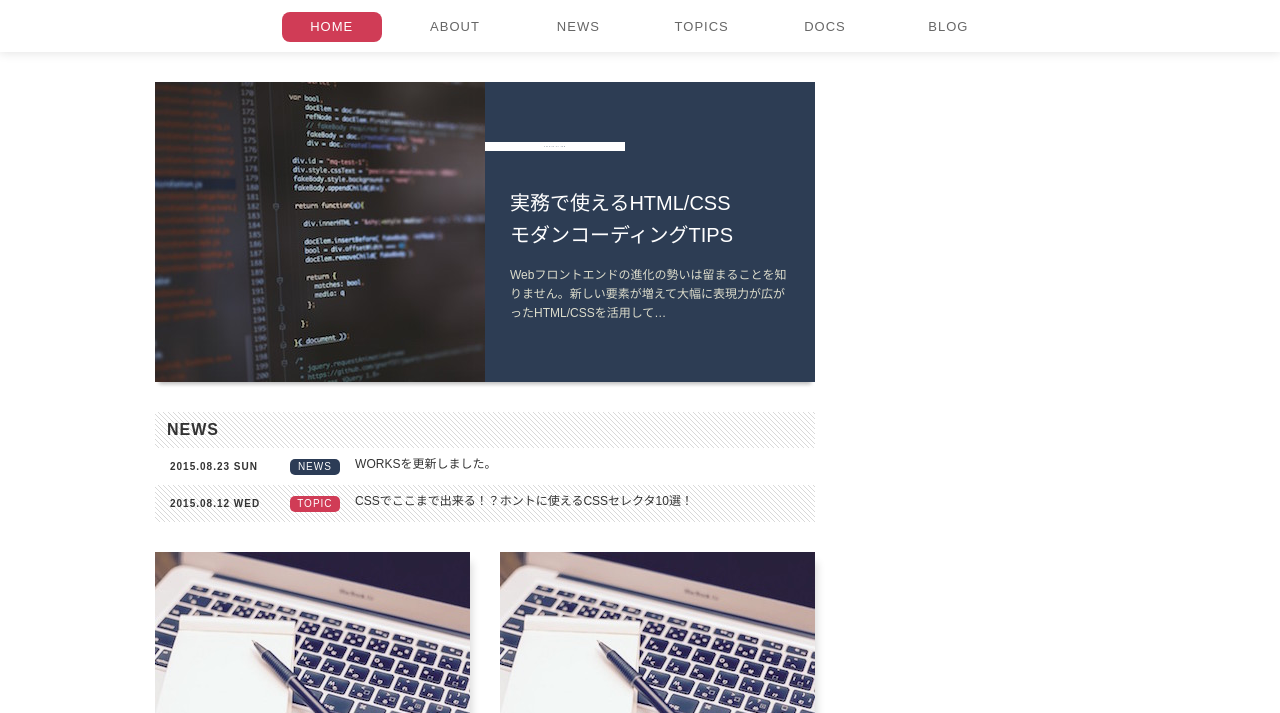
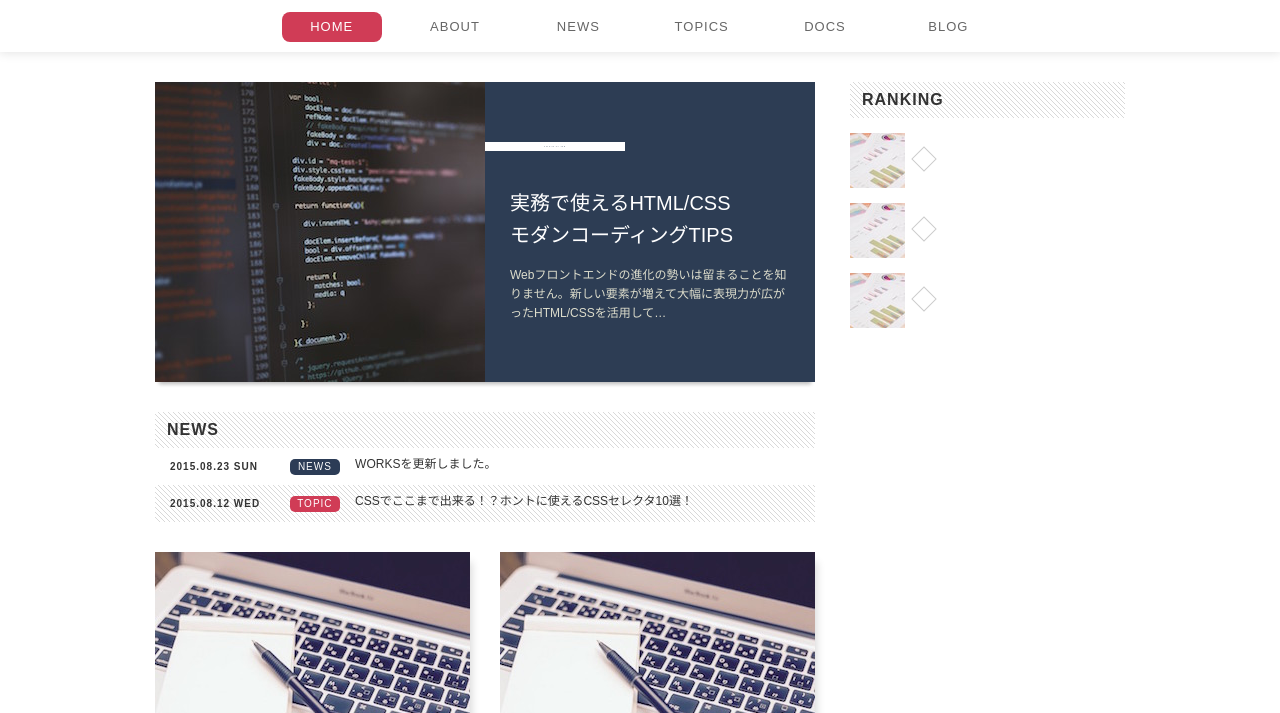
Before and after one commit to kasaharu/html5-css3-modern-coding, a website: page standard-layout/index.html in a window 1280 px wide. Shown: the part 87-800 px from the top of the page. Drawn offline with Linux system fonts and the light colour scheme.

Commit message:
ランキングの実装

```diff
--- a/standard-layout/css/style.css
+++ b/standard-layout/css/style.css
@@ -247,6 +247,52 @@
   width: 275px;
 }
 
+.ranking {
+  margin-bottom: 30px;
+  list-style-type: none;
+}
+
+.ranking .ranking-item {
+  margin-top: 15px;
+}
+
+.ranking .ranking-item a {
+  display: block;
+  font-size: 0;
+  transition: opacity 0.15s;
+}
+
+.ranking .ranking-item a:hover {
+  opacity: 0.8;
+}
+
+.ranking .image {
+  width: 55px;
+  height: 55px;
+}
+
+.ranking .text {
+  display: inline-block;
+  width: 182px;
+  color: #000;
+  vertical-align: top;
+  line-height: 1.5;
+}
+
+.ranking .order {
+  display: inline-block;
+  width: 18px;
+  height: 18px;
+  margin: 0 10px;
+  border: 1px solid #ccc;
+  color: #aaa;
+  vertical-align: 20px;
+  text-align: center;
+  font-weight: bold;
+  line-height: 16px;
+  transform: rotate(45deg);
+}
+
 .footer {
   width: 100%;
 }
--- a/standard-layout/index.html
+++ b/standard-layout/index.html
@@ -75,7 +75,32 @@
           </div>
         </section>
       </main>
-      <div class="sidemenu"></div>
+      <div class="sidemenu">
+        <h2 class="heading">RANKING</h2>
+        <ol class="ranking">
+          <li class="ranking-item">
+            <a href="#">
+              <img class="image" src="./images/ranking.jpg" alt="グラフの画像">
+              <span class="order"></span>
+              <p class="text">HTML/CSSと切っても切れないWebブラウザの仕様動向をチェックしよう。</p>
+            </a>
+          </li>
+          <li class="ranking-item">
+            <a href="#">
+              <img class="image" src="./images/ranking.jpg" alt="グラフの画像">
+              <span class="order"></span>
+              <p class="text">HTML/CSSと切っても切れないWebブラウザの仕様動向をチェックしよう。</p>
+            </a>
+          </li>
+          <li class="ranking-item">
+            <a href="#">
+              <img class="image" src="./images/ranking.jpg" alt="グラフの画像">
+              <span class="order"></span>
+              <p class="text">HTML/CSSと切っても切れないWebブラウザの仕様動向をチェックしよう。</p>
+            </a>
+          </li>
+        </ol>
+      </div>
     </div>
     <footer class="footer"></footer>
   </body>
```
